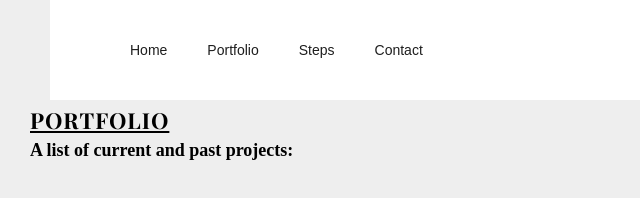
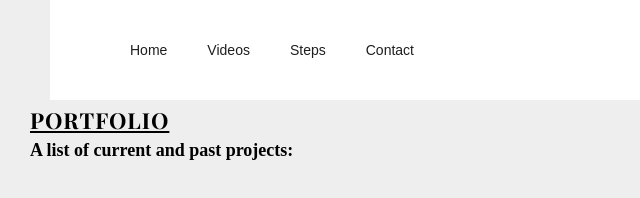
Before and after one commit to huangbaron2/huangbaron2-Old-web, a plain HTML site: page portfolio.html in a window 1280 px wide. Shown: the top 198 px of the page, 0-640 px from the left. Drawn offline with nearby package versions, Linux system fonts and the light colour scheme.

Commit message:
Update portfolio.html

```diff
--- a/portfolio.html
+++ b/portfolio.html
@@ -10,7 +10,7 @@
     <nav>
       <ul style='text-align:left'>
         <li><a href="index.html">Home</a></li>
-        <li><a href="portfolio.html">Portfolio</a></li>
+        <li><a href="video.html">Videos</a></li>
         <li><a href="steps.html">Steps</a></li>
         <li><a href="contact.html">Contact</a></li>
       </ul>
```
